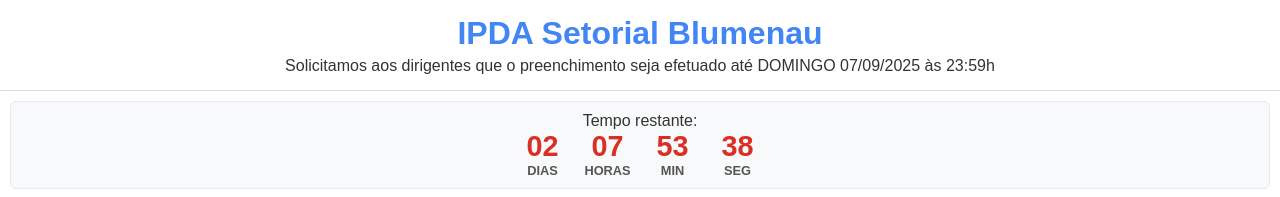
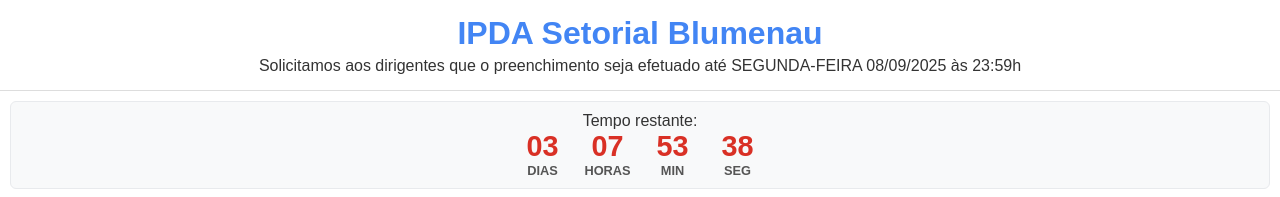
Before and after one commit to ipdasetorialblumenau-cloud/SetorialBlumenau, a plain HTML site: page index.html in a window 1280 px wide. Shown: the top 197 px of the page. Drawn offline with Linux system fonts and the light colour scheme; grey boxes are pictures that could not be loaded.

Commit message:
Update index.html

```diff
--- a/index.html
+++ b/index.html
@@ -93,7 +93,7 @@
 <body>
   <header>
     <h1>IPDA Setorial Blumenau</h1>
-    <p>Solicitamos aos dirigentes que o preenchimento seja efetuado até DOMINGO 07/09/2025 às 23:59h </p>
+    <p>Solicitamos aos dirigentes que o preenchimento seja efetuado até SEGUNDA-FEIRA 08/09/2025 às 23:59h </p>
   </header>
 
   <div class="timer-container" id="timer-container">
@@ -134,7 +134,7 @@
   </div>
 
   <script>
-    const expiryDate = new Date(2025, 8, 7, 23, 59, 0);
+    const expiryDate = new Date(2025, 8, 8, 23, 59, 0);
 
     const daysElement = document.getElementById('days');
     const hoursElement = document.getElementById('hours');
```
